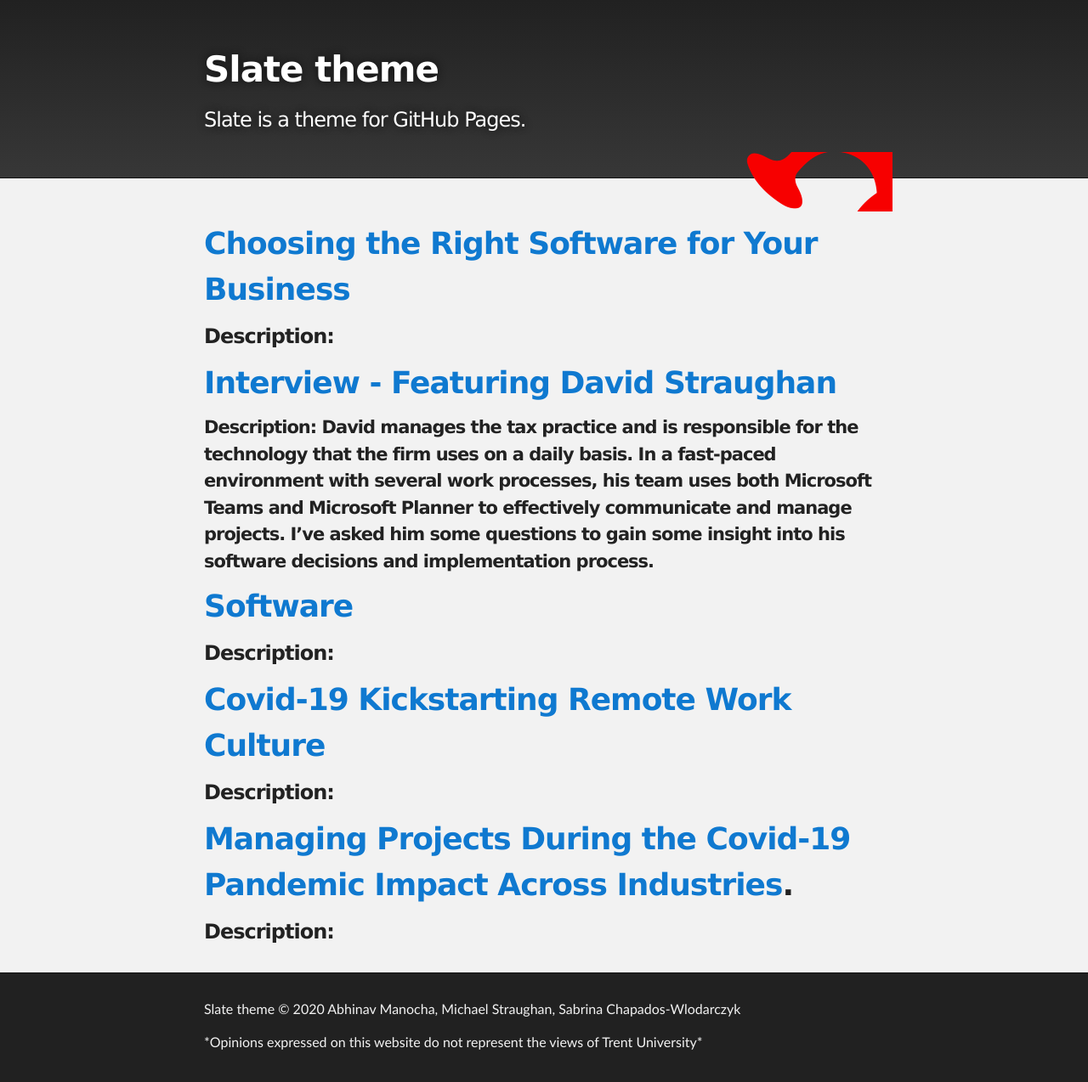
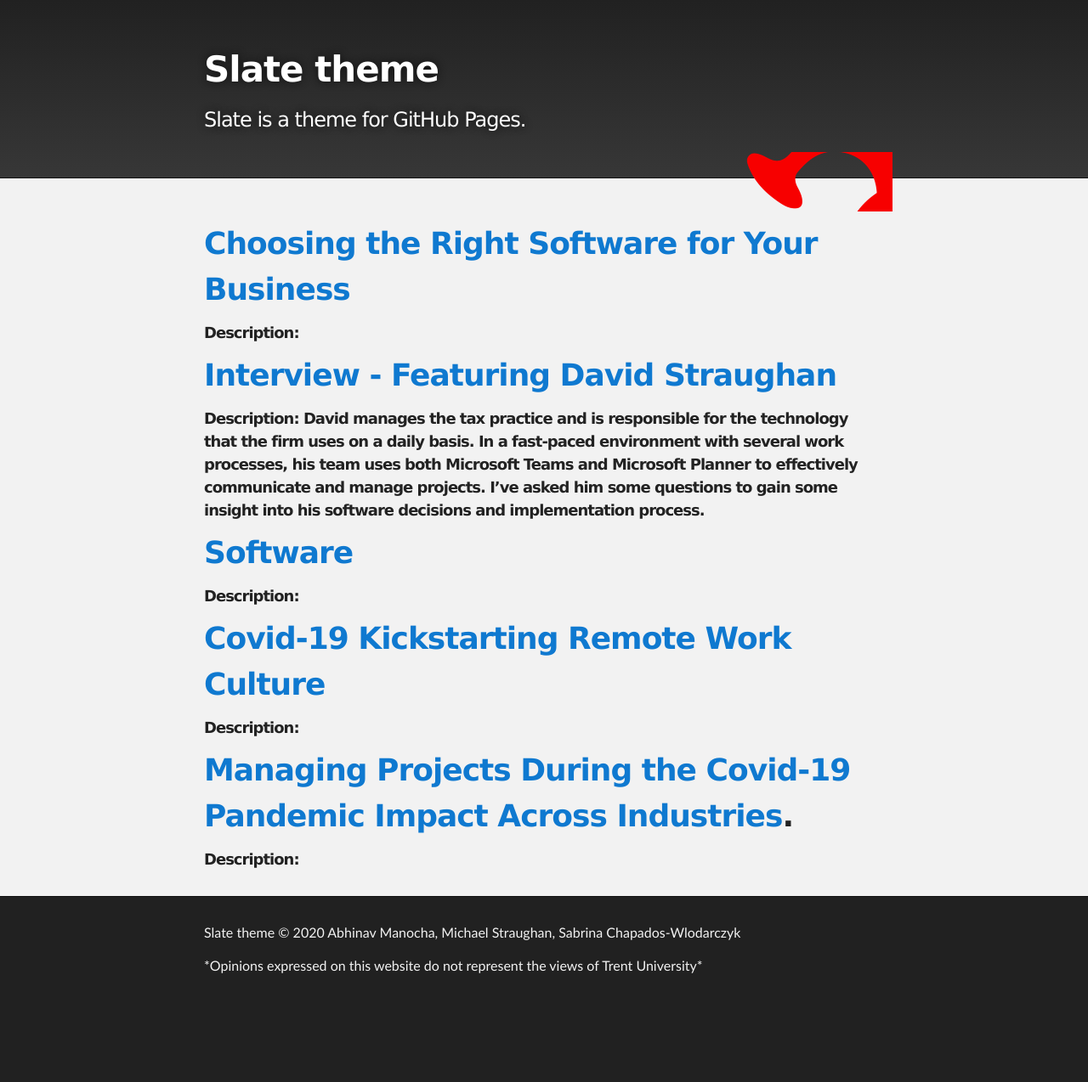
Before and after one commit to abhinavmanocha/3850Project, a Jekyll site: the page built from index.md, in a window 1280 px wide. Shown: the whole page at 85% size. Built offline with Jekyll 4.4.1, drawn with Linux system fonts in a browser that asks for light colours; our own code applies the rules of GitHub Pages for plain Markdown files; after the commit the page ends 1184 px from its top, so only the background shows below that.

Commit message:
smaller headers

```diff
--- a/index.md
+++ b/index.md
@@ -3,16 +3,16 @@ layout: default
 ---
 
 # [Choosing the Right Software for Your Business](./Choosing the Right Software for Your Business.md)
-### Description:
+##### Description:
 
 # [Interview - Featuring David Straughan](./Interview.md)
-#### Description: David manages the tax practice and is responsible for the technology that the firm uses on a daily basis. In a fast-paced environment with several work processes, his team uses both Microsoft Teams and Microsoft Planner to effectively communicate and manage projects. I've asked him some questions to gain some insight into his software decisions and implementation process.
+##### Description: David manages the tax practice and is responsible for the technology that the firm uses on a daily basis. In a fast-paced environment with several work processes, his team uses both Microsoft Teams and Microsoft Planner to effectively communicate and manage projects. I've asked him some questions to gain some insight into his software decisions and implementation process.
 
 # [Software](./Software.md)
-### Description:
+##### Description:
 
 # [Covid-19 Kickstarting Remote Work Culture](./2020-11-22-covid-19-kickstarting-remote-work-culture.md)
-### Description:
+##### Description:
 
 # [Managing Projects During the Covid-19 Pandemic Impact Across Industries](./2020-11-22-managing-projects-during-the-covid-19-pandemic-impact-across-industries.md).
-### Description:
+##### Description:
```
